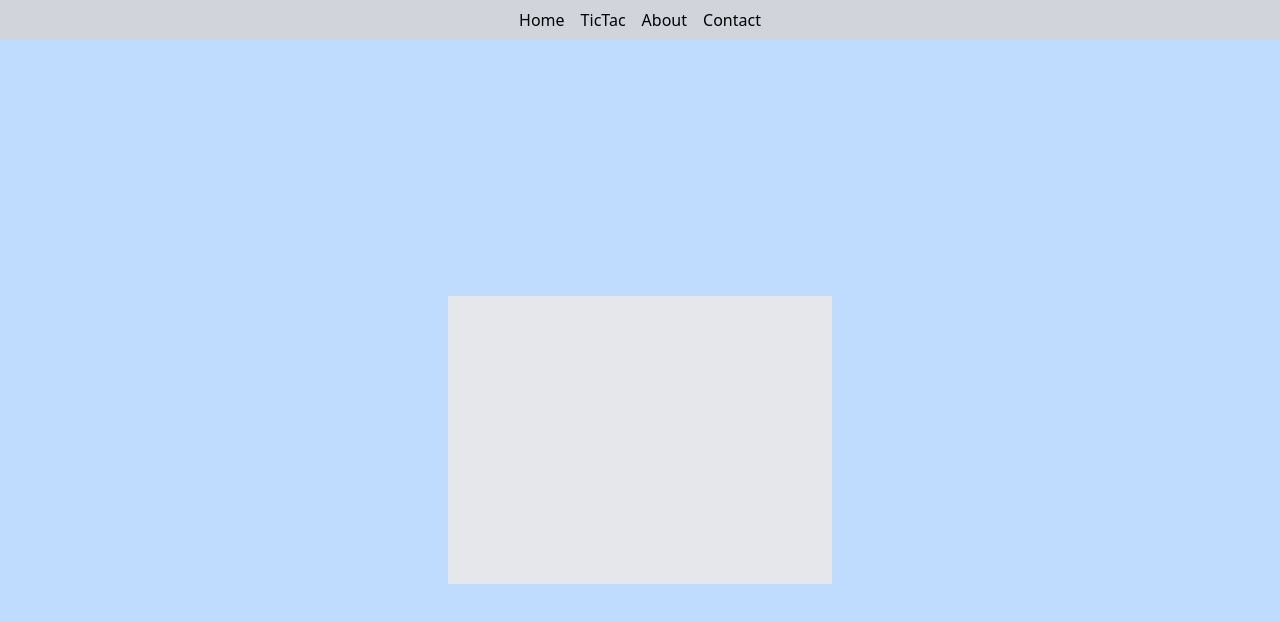
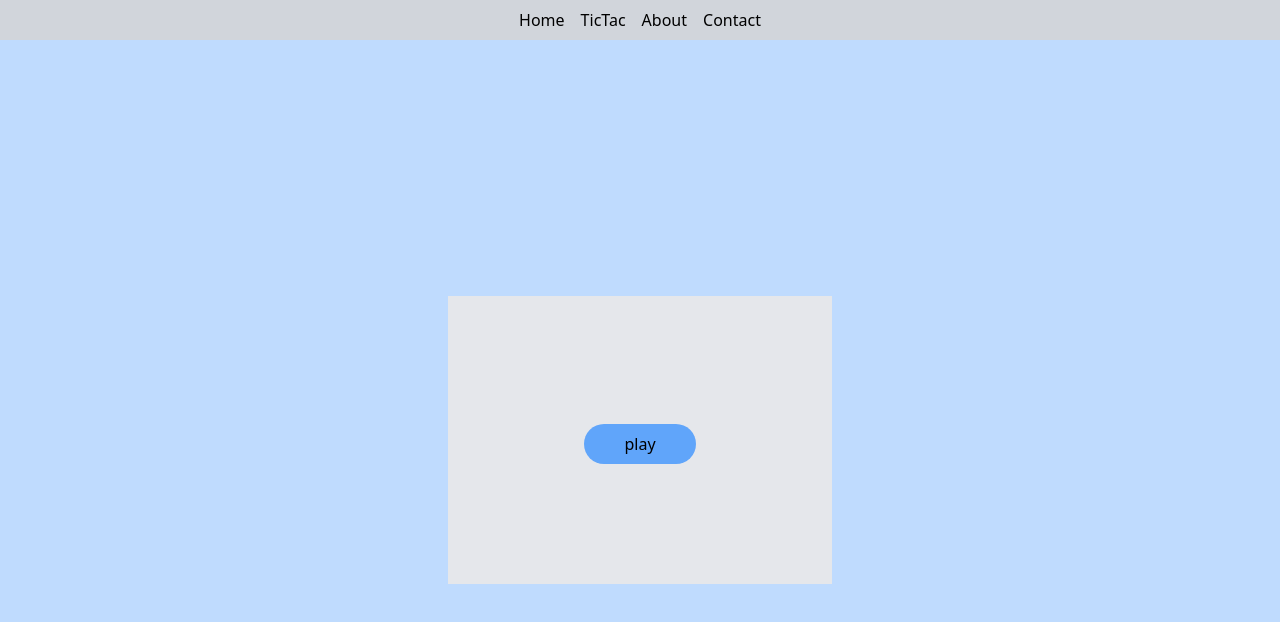
Before and after one commit to Vijay-eZee/vue-learning, a Vue app in the folder tic-tac-to/: page /TicTac in a window 1280 px wide. Shown: the top 622 px of the page. Built offline with nearby package versions, Linux system fonts and the light colour scheme.

Commit message:
fix win condition

```diff
--- a/tic-tac-to/src/components/tictac/MainBoard.vue
+++ b/tic-tac-to/src/components/tictac/MainBoard.vue
@@ -4,14 +4,6 @@
       <div v-if="isPlay" class="flex">
         <Board @set-current-player="setCurrentPlayer" @set-result="setResult" />
         <SideMenu :currentPlayer="currentPlayer"> </SideMenu>
-      </div>
-      <div v-else-if="!isPlay && isExit" class="flex">
-        <base-core-button
-          class="bg-blue-400 p-2 w-28 hover:bg-green-400 rounded-full"
-          @custom-click="handlePlayAction"
-        >
-          <template v-slot:text> play </template>
-        </base-core-button>
       </div>
       <div v-else-if="isGameOver" class="flex flex-col">
         <p v-if="result !== -1" class="mt-2 text-green-400 break-all">
@@ -32,6 +24,14 @@
             <template v-slot:text> Exit </template>
           </base-core-button>
         </div>
+      </div>
+      <div v-else-if="isExit || !isPlay" class="flex">
+        <base-core-button
+          class="bg-blue-400 p-2 w-28 hover:bg-green-400 rounded-full"
+          @custom-click="handlePlayAction"
+        >
+          <template v-slot:text> play </template>
+        </base-core-button>
       </div>
     </div>
   </div>
```
